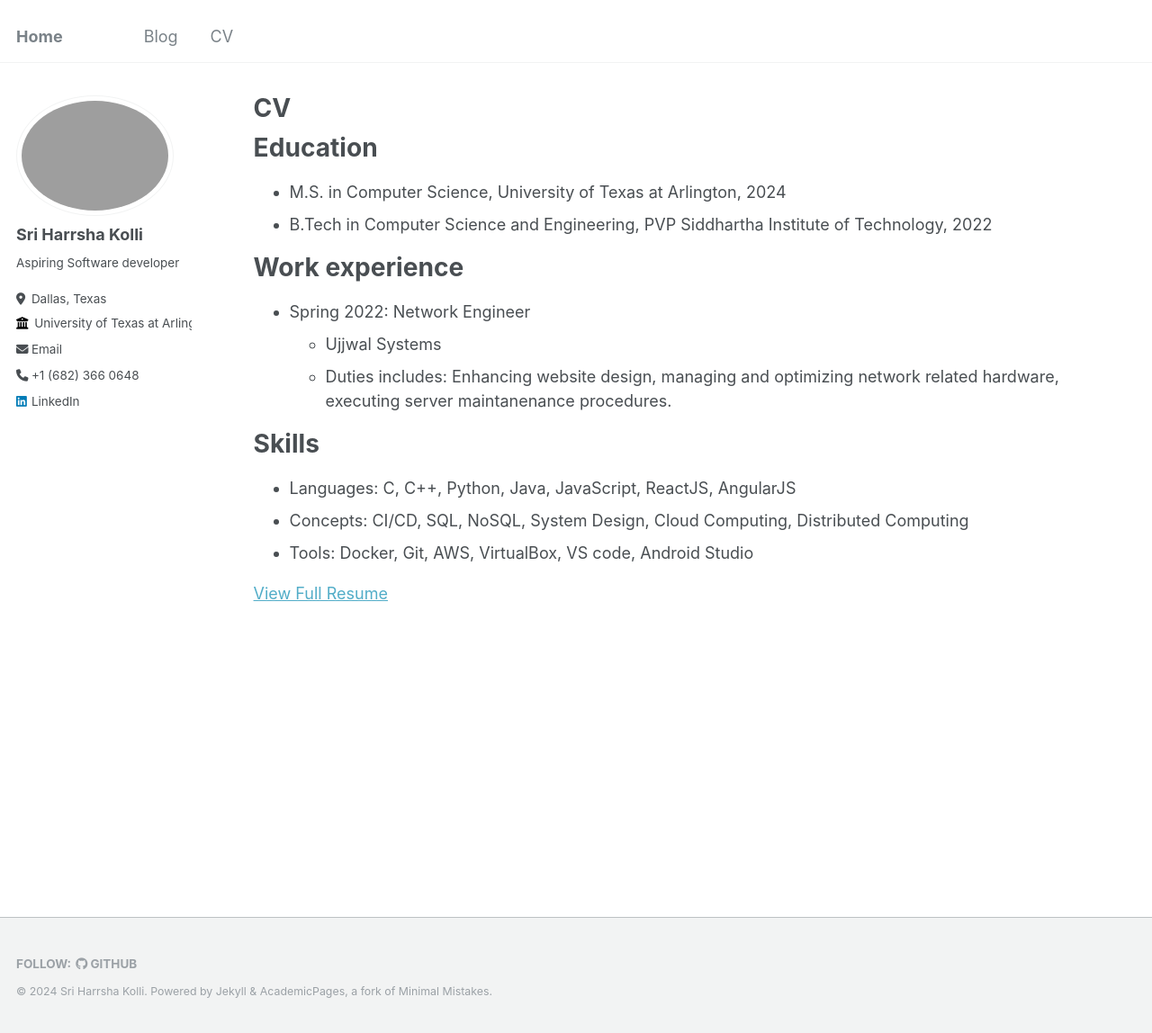
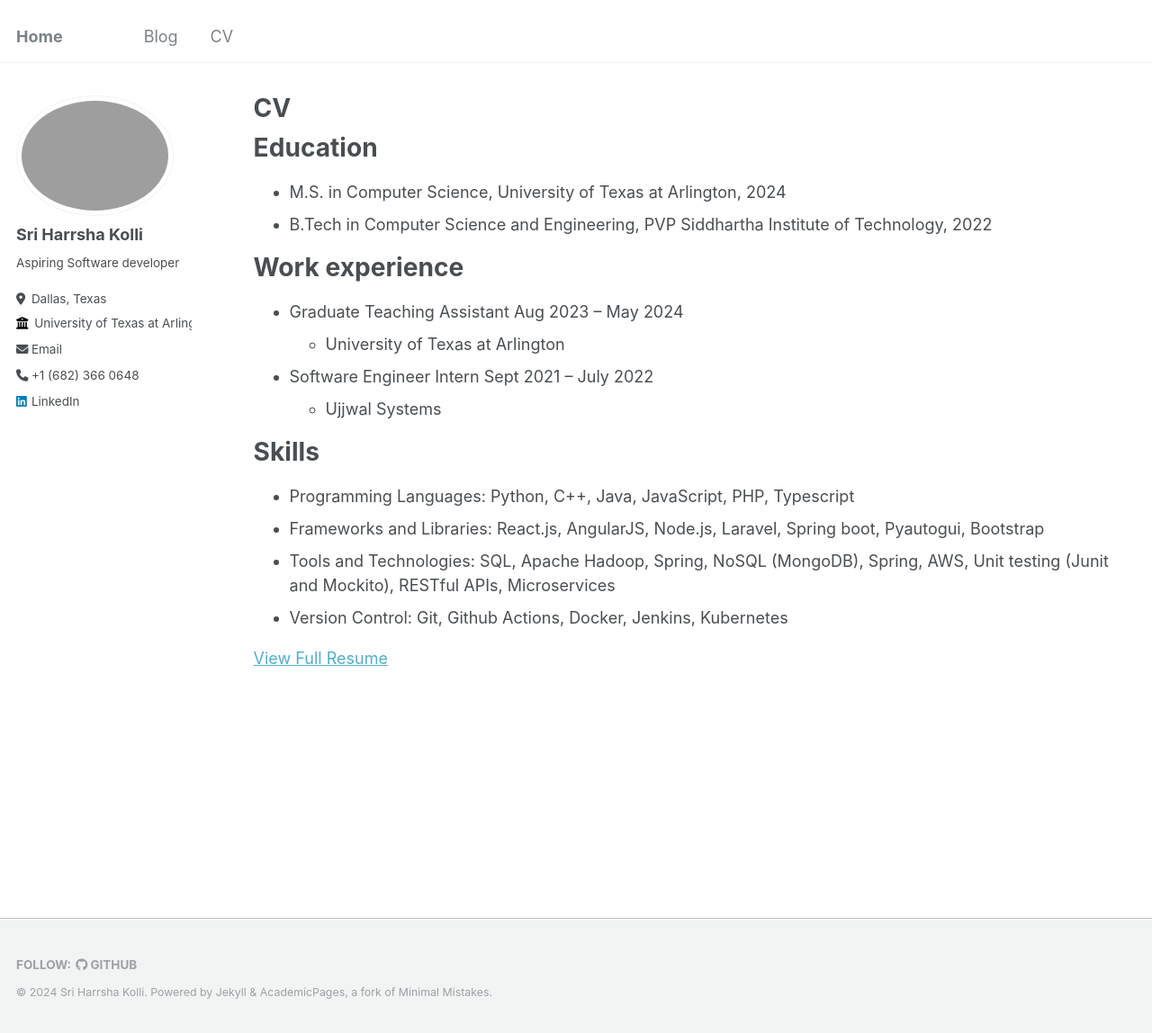
Before and after one commit to t1ppu/t1ppu.github.io, a Jekyll site: the page built from _pages/cv.md, in a window 1280 px wide and 1148 px high. Shown: the whole window at 90% size. Built offline with Jekyll 4.4.1, drawn with Linux system fonts in a browser that asks for light colours.

Commit message:
Update cv.md

```diff
--- a/_pages/cv.md
+++ b/_pages/cv.md
@@ -16,15 +16,19 @@ Education
 
 Work experience
 ======
-* Spring 2022: Network Engineer
+* Graduate Teaching Assistant                                           Aug 2023 – May 2024
+  * University of Texas at Arlington
+
+* Software Engineer Intern                                              Sept 2021 – July 2022
   * Ujjwal Systems
-  * Duties includes: Enhancing website design, managing and optimizing network related hardware, executing server maintanenance procedures.
 
 
 Skills
 ======
-* Languages: C, C++, Python, Java, JavaScript, ReactJS, AngularJS
-* Concepts: CI/CD, SQL, NoSQL, System Design, Cloud Computing, Distributed Computing
-* Tools: Docker, Git, AWS, VirtualBox, VS code, Android Studio
+* Programming Languages: Python, C++, Java, JavaScript, PHP, Typescript
+* Frameworks and Libraries: React.js, AngularJS, Node.js, Laravel, Spring boot, Pyautogui, Bootstrap
+* Tools and Technologies: SQL, Apache Hadoop, Spring, NoSQL (MongoDB), Spring, AWS, Unit testing (Junit
+and Mockito), RESTful APIs, Microservices
+* Version Control: Git, Github Actions, Docker, Jenkins, Kubernetes
 
 [View Full Resume](../files/Kolli_Resume.pdf)
```
